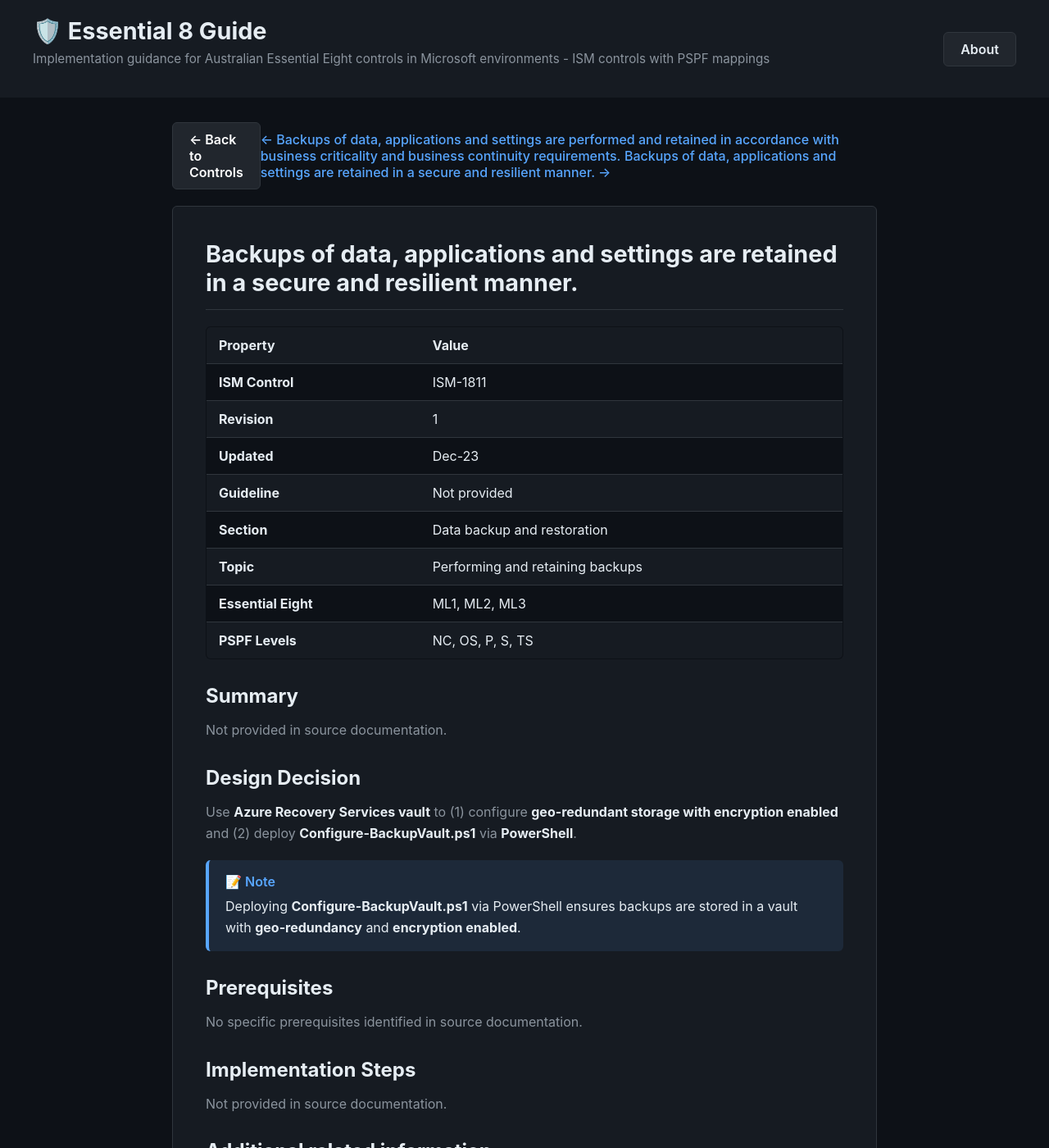
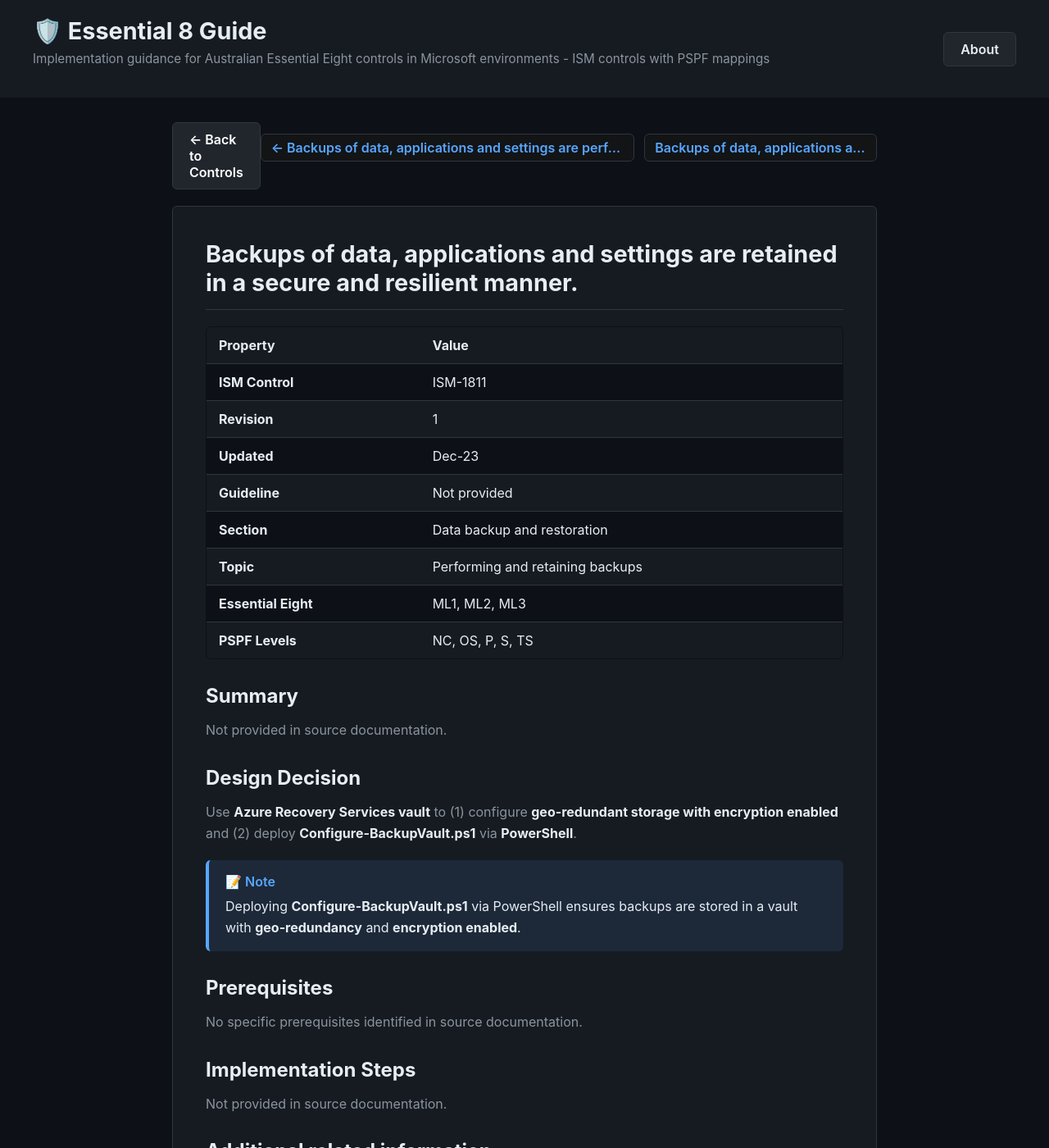
Before and after one commit to alanburchill/ISM-Controls-Guide, a Jekyll site: the page built from controls/ISM-1811.md, in a window 1280 px wide and 1400 px high. Shown: the whole window at 82% size. Built offline with Jekyll 4.4.1, drawn with Linux system fonts in a browser that asks for light colours.

Commit message:
feat: add prev/next control navigation (alphabetical) and styles

```diff
--- a/assets/css/main.css
+++ b/assets/css/main.css
@@ -58,6 +58,29 @@ body {
   border-color: #58a6ff;
   color: #58a6ff;
 }
+
+/* Control navigation */
+.control-nav {
+  display: flex;
+  justify-content: space-between;
+  gap: 12px;
+  margin-bottom: 20px;
+  align-items: center;
+  min-width: 0;
+}
+.control-nav a {
+  color: #58a6ff;
+  text-decoration: none;
+  font-weight: 600;
+  padding: 6px 12px;
+  border-radius: 6px;
+  border: 1px solid #30363d;
+  background: #121416;
+  white-space: nowrap;
+  overflow: hidden;
+  text-overflow: ellipsis;
+}
+.control-nav a:hover { border-color: #58a6ff; color: #58a6ff; }
 
 /* Footer styles */
 .site-footer {
```
